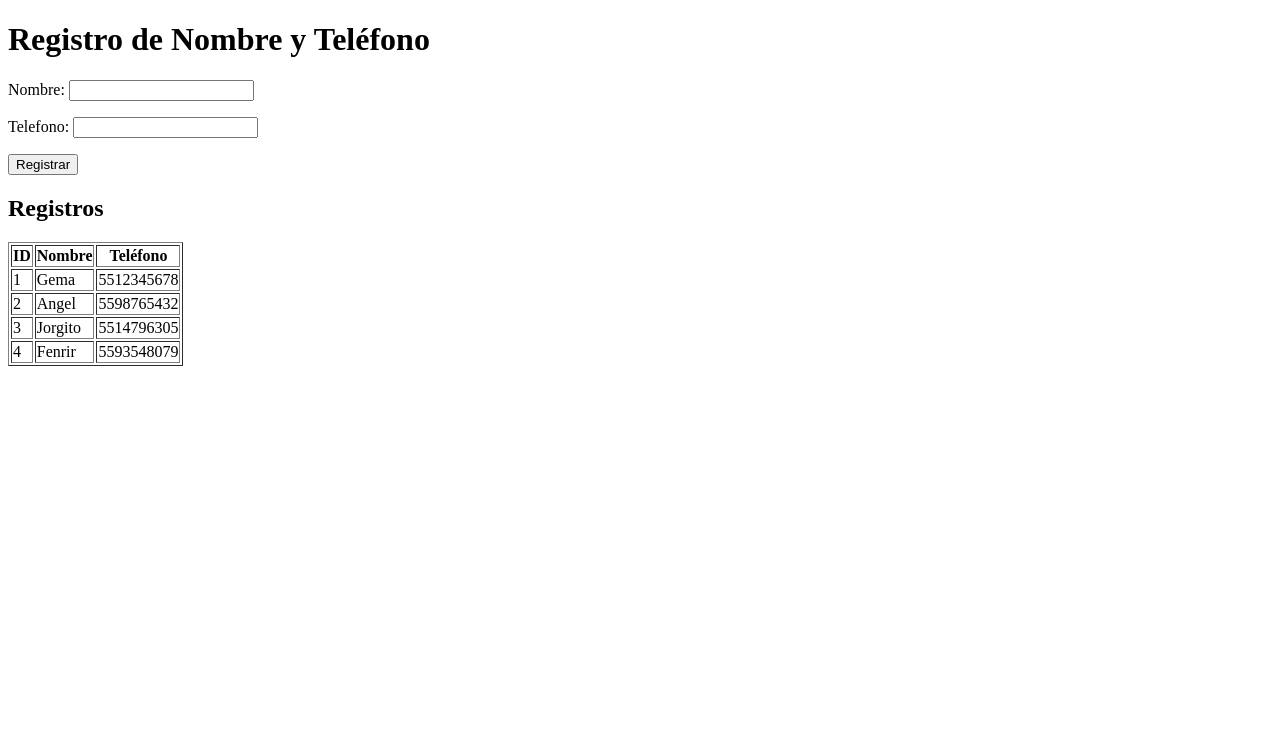
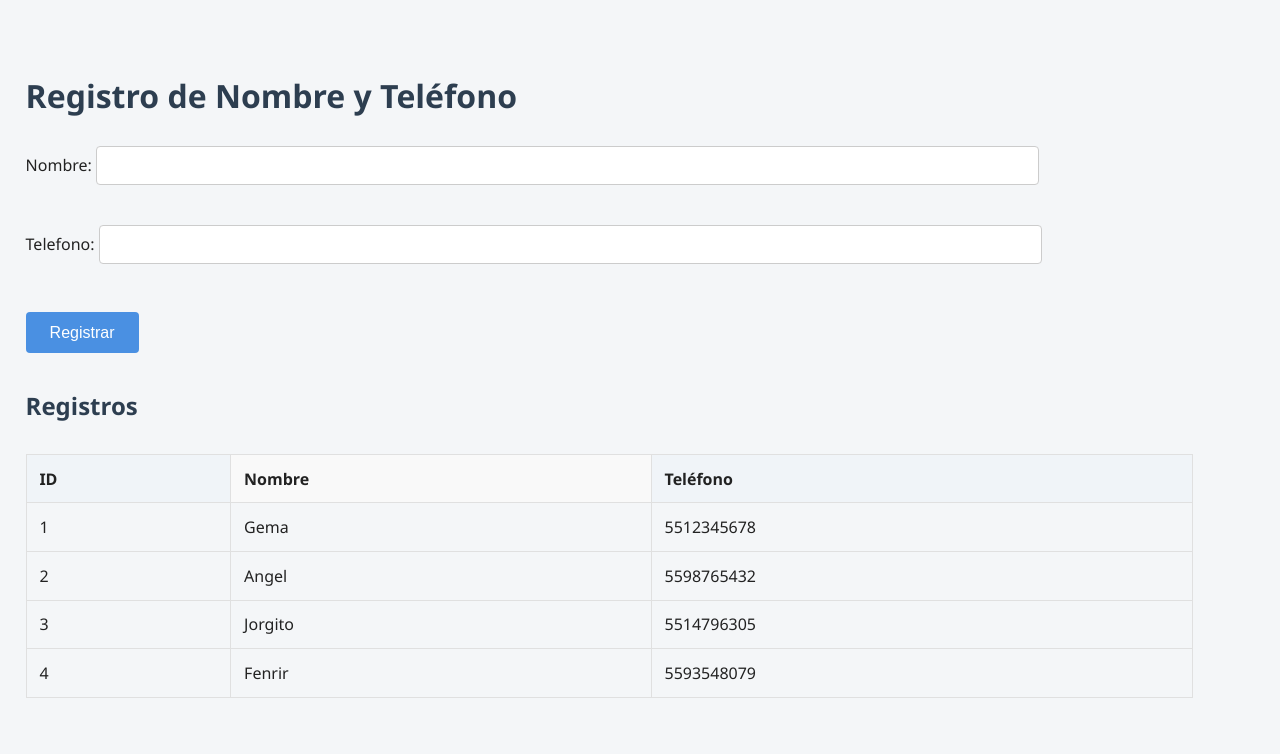
Before and after one commit to HefestoPrimal/Prueba-INGRID, a Django app: page / in a window 1280 px wide. Shown: the top 754 px of the page. Run offline with Django 5.2, Linux system fonts and the light colour scheme; data comes from the database, SQL or seed files in the repository.

Commit message:
Agregue estilo CSS y mejore la documentación del proyecto
- Agregue estiloCore.css con un estilo moderno para formularios, tablas y diseño
- Actualice README.md con instrucciones detalladas de configuración e implementación
- Configurar la configuración de archivos estáticos en Django (STATIC_URL y STATIC_ROOT)
- Mejore la plantilla registro.html con integración CSS e ID de elementos
- Actualice .gitignore para excluir archivos de base de datos

```diff
--- a/core/static/css/estiloCore.css
+++ b/core/static/css/estiloCore.css
@@ -0,0 +1,82 @@
+body {
+  font-family: 'Segoe UI', Arial, sans-serif;
+  background: #f4f6f8;
+  margin: 0;
+  padding: 2%;
+  color: #222222;
+}
+
+header, nav, footer {
+  background: #2d3e50;
+  color: #ffffff;
+  padding: 1em 2em;
+  text-align: center;
+}
+
+h1, h2, h3 {
+  color: #2d3e50;
+  margin-top: 1.5em;
+}
+
+.container {
+  max-width: 900px;
+  margin: 2em auto;
+  background: #ffffff;
+  border-radius: 8px;
+  box-shadow: 0 2px 8px rgba(0, 0, 0, 0.07);
+  padding: 2em;
+}
+
+button, .btn {
+  background: #4a90e2;
+  color: #ffffff;
+  border: none;
+  padding: 0.7em 1.5em;
+  border-radius: 4px;
+  cursor: pointer;
+  font-size: 1em;
+  margin-top: 1em;
+  transition: background 0.2s;
+}
+
+button:hover, .btn:hover {
+  background: #357ab8;
+}
+
+input, select, textarea {
+  width: 75%;
+  padding: 0.6em;
+  margin: 0.5em 0 1em 0;
+  border: 1px solid #cccccc;
+  border-radius: 4px;
+  font-size: 1em;
+}
+
+table {
+  width: 95%;
+  border-collapse: collapse;
+  margin: 2em 0;
+}
+
+th, td {
+  border: 1px solid #e0e0e0;
+  padding: 0.8em;
+  text-align: left;
+}
+
+th {
+  background: #f0f4f8;
+}
+
+th:nth-child(even) {
+  background: #f9f9f9;
+}
+
+a {
+  color: #4a90e2;
+  text-decoration: none;
+}
+
+a:hover {
+  text-decoration: underline;
+}
--- a/core/templates/registro.html
+++ b/core/templates/registro.html
@@ -1,18 +1,20 @@
 <!DOCTYPE html>
 <html>
     <head>
-        <title>Registro Simple</title>
+    <title>Registro Simple</title>
+    {% load static %}
+    <link rel="stylesheet" href="{% static 'css/estiloCore.css' %}">
     </head>
     <body>
-        <h1>Registro de Nombre y Teléfono</h1>
-        <form method="post">
+        <h1 id="tituloPpal">Registro de Nombre y Teléfono</h1>
+        <form method="post" id="formularioPpal">
             {% csrf_token %}
             {{ form.as_p }}
-            <button type="submit">Registrar</button>
+            <button type="submit" id="buttonRegis">Registrar</button>
         </form>
-        <h2>Registros</h2>
-        <table border="1">
-            <tr>
+        <h2 id="tituloTabla">Registros</h2>
+        <table border="1" id="tablaRegistros">
+            <tr id="rowTitulo">
                 <th>ID</th>
                 <th>Nombre</th>
                 <th>Teléfono</th>
--- a/testdeploy/settings.py
+++ b/testdeploy/settings.py
@@ -11,6 +11,7 @@ https://docs.djangoproject.com/en/5.2/ref/settings/
 """
 
 from pathlib import Path
+import os
 
 # Build paths inside the project like this: BASE_DIR / 'subdir'.
 BASE_DIR = Path(__file__).resolve().parent.parent
@@ -115,7 +116,8 @@ USE_TZ = True
 # Static files (CSS, JavaScript, Images)
 # https://docs.djangoproject.com/en/5.2/howto/static-files/
 
-STATIC_URL = 'static/'
+STATIC_URL = '/static/'
+STATIC_ROOT = os.path.join(BASE_DIR, 'staticfiles')
 
 # Default primary key field type
 # https://docs.djangoproject.com/en/5.2/ref/settings/#default-auto-field
```
Also changed, not shown: README.md, 1 other file.
